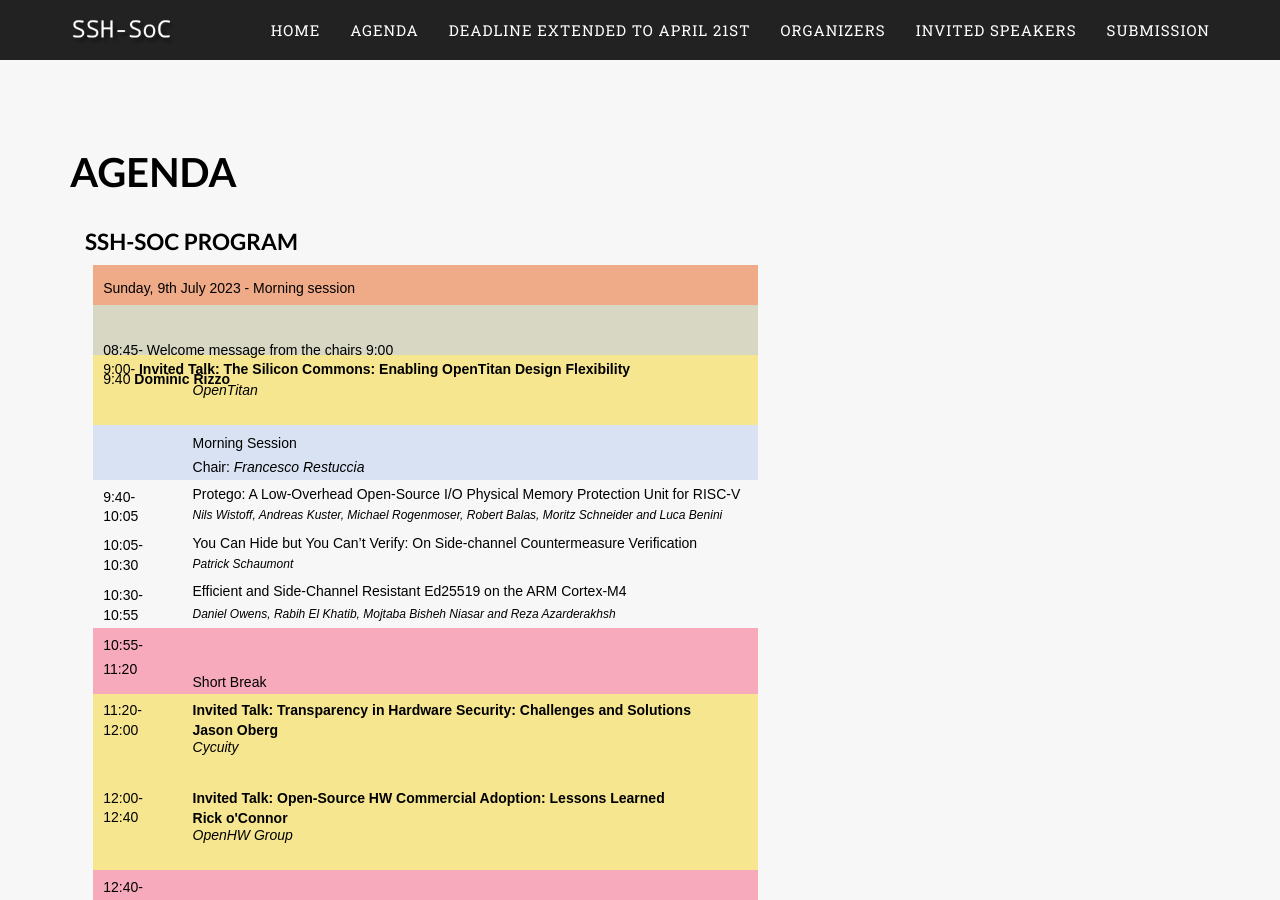
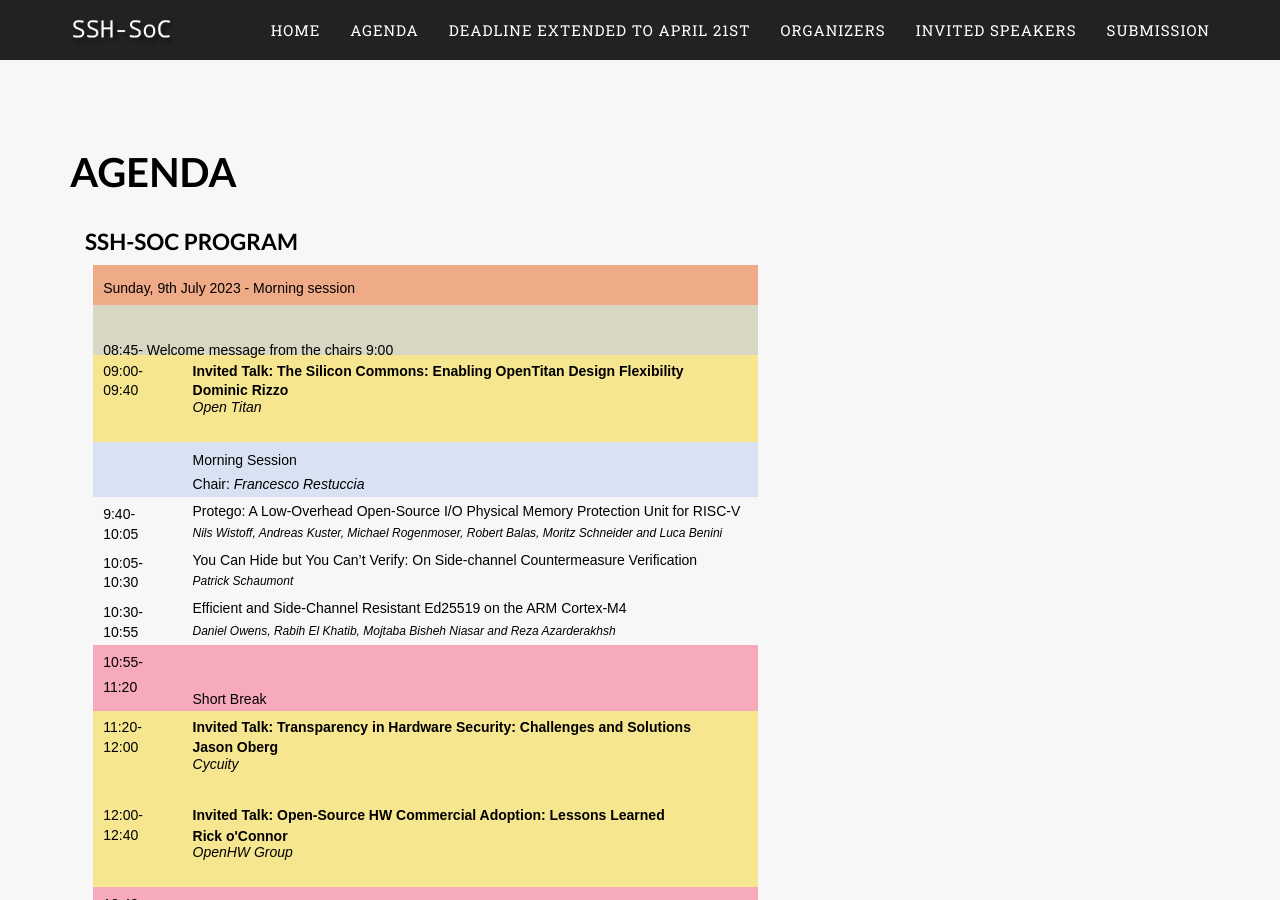
Before and after one commit to SSH-SoC-workshop/2024, a Jekyll site: the page built from agenda.markdown, in a window 1280 px wide and 900 px high. Built offline with Jekyll 4.4.1, drawn with Linux system fonts in a browser that asks for light colours; some web fonts are replaced.

Commit message:
Agenda updated

```diff
--- a/agenda.markdown
+++ b/agenda.markdown
@@ -86,7 +86,6 @@ permalink: /agenda/
         overflow: visible;
     }
 </style>
-
 <table style="border-collapse:collapse;margin-left:5.64pt" cellspacing="0">
     <tr style="height:30pt">
         <td style="width:499pt" colspan="2" bgcolor="#EFAA87">
@@ -102,14 +101,28 @@ permalink: /agenda/
                 08:45- <span class="s1">Welcome message from the chairs 9:00</span></p>
         </td>
     </tr>
-    <tr style="height:53pt">
-        <td style="width:499pt" colspan="2" bgcolor="#F6E690">
-            <p class="s3"
-                style="padding-top: 8pt;padding-left: 8pt;text-indent: 0pt;line-height: 67%;text-align: left;">9:00-
-                <b>Invited Talk: The Silicon Commons: Enabling OpenTitan Design Flexibility</b></p>
-            <p class="s3" style="padding-left: 8pt;text-indent: 0pt;line-height: 65%;text-align: left;">9:40
-                <b>Dominic Rizzo</b></p>
-            <p class="s5" style="padding-left: 75pt;text-indent: 0pt;line-height: 9pt;text-align: left;">OpenTitan
+    <tr style="height:13pt">
+        <td style="width:57pt" bgcolor="#F6E690">
+            <p class="s1" style="padding-top: 3pt;padding-left: 8pt;text-indent: 0pt;text-align: left;">09:00-</p>
+        </td>
+        <td style="width:442pt" bgcolor="#F6E690">
+            <p class="s4" style="padding-top: 3pt;padding-left: 18pt;text-indent: 0pt;text-align: left;">Invited Talk: The Silicon Commons: Enabling OpenTitan Design Flexibility</p>
+        </td>
+    </tr>
+    <tr style="height:13pt">
+        <td style="width:57pt" bgcolor="#F6E690">
+            <p class="s1" style="padding-left: 8pt;text-indent: 0pt;line-height: 11pt;text-align: left;">09:40</p>
+        </td>
+        <td style="width:442pt" bgcolor="#F6E690">
+            <p class="s4" style="padding-left: 18pt;text-indent: 0pt;line-height: 11pt;text-align: left;">Dominic Rizzo</p>
+        </td>
+    </tr>
+    <tr style="height:17pt">
+        <td style="width:57pt" bgcolor="#F6E690">
+            <p style="text-indent: 0pt;text-align: left;"><br /></p>
+        </td>
+        <td style="width:442pt" bgcolor="#F6E690">
+            <p class="s5" style="padding-left: 18pt;text-indent: 0pt;line-height: 11pt;text-align: left;">Open Titan
             </p>
         </td>
     </tr>
```
